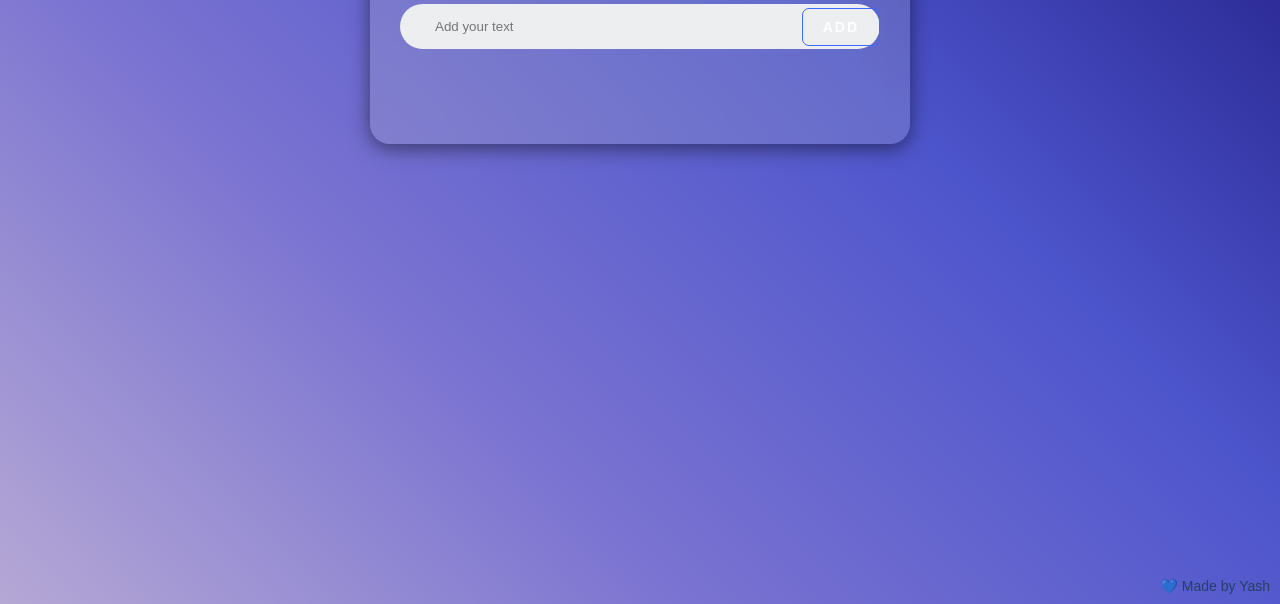
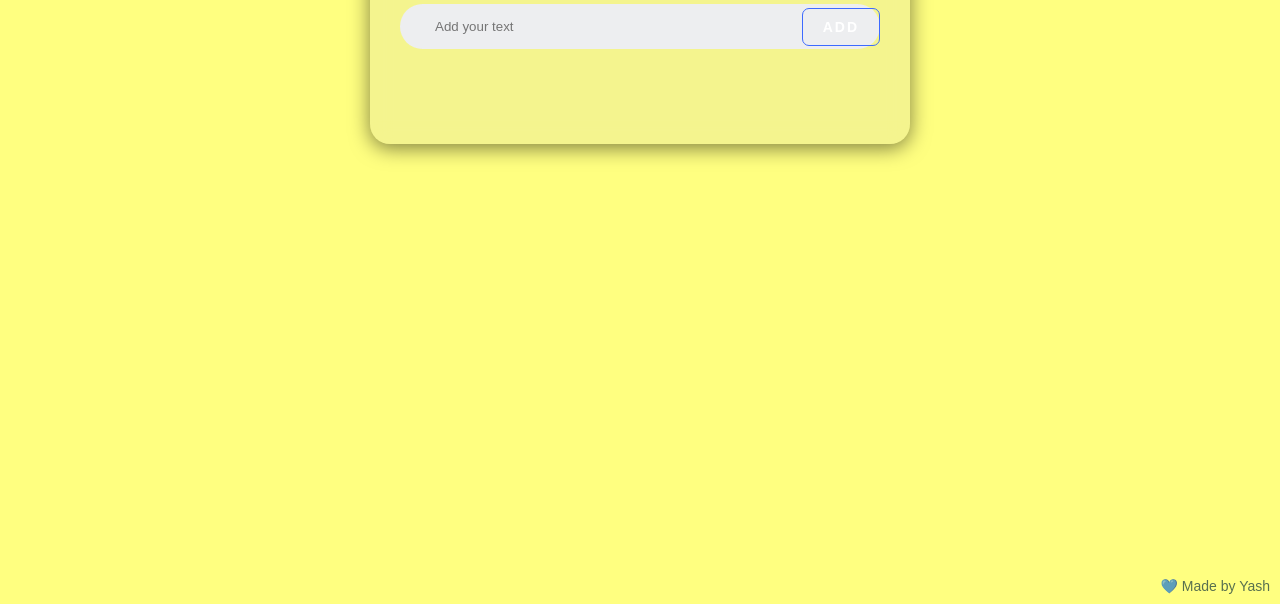
Before and after one commit to chavankapil/To-Do-List, a plain HTML site: page index.html in a window 1280 px wide. Shown: the part 196-800 px from the top of the page. Drawn offline with Linux system fonts and the light colour scheme.

Commit message:
Update style.css

```diff
--- a/style.css
+++ b/style.css
@@ -8,7 +8,7 @@
 .container {
     width: 100%; /* Full width of the container */
     min-height: 100vh; /* Minimum height is 100% of the viewport height */
-    background: linear-gradient(-135deg,  #211C84,#4D55CC,#7A73D1,#B5A8D5); /* Gradient background */
+    background: rgb(255, 255, 128); /* Gradient background */
     padding: 10px; /* Padding around the container */
 }
 
```
